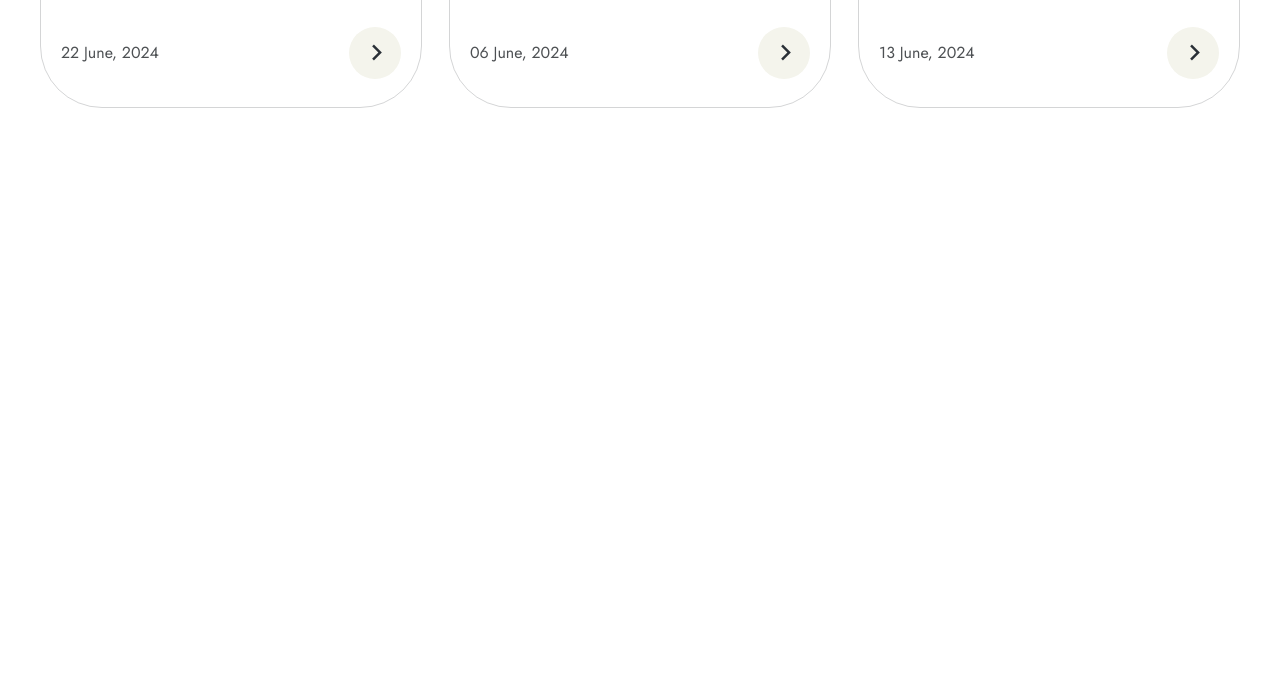
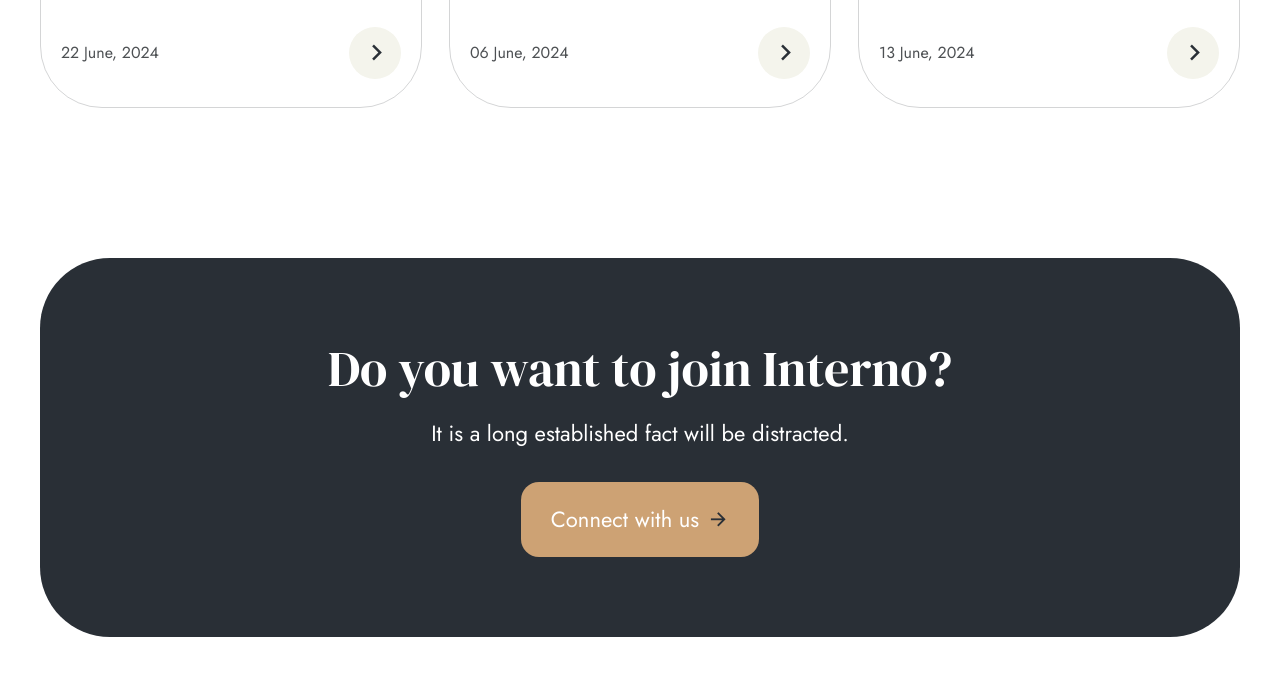
Before and after one commit to NicoSelomin/Interno-landing-page, a website: page index.html in a window 1280 px wide. Shown: the part 6446-7122 px from the top of the page. Drawn offline with nearby package versions, Linux system fonts and the light colour scheme.

Commit message:
contact section completed

```diff
--- a/index.html
+++ b/index.html
@@ -480,6 +480,19 @@
             </div>
         </section>
 
+        <!-- contact -->
+         <section class="contact mt-[80px] xl:mt-[150px] relative z-20">
+            <div class="contact__container container mx-auto bg-primary sm:rounded-[70px] py-[80px]">
+                <div class="contact__text max-w-[640px] mx-auto text-center">
+                    <h2 class="h2 text-white mb-4">Do you want to join Interno?</h2>
+                    <p class="text-white mb-8 max-w-sm xl:max-w-none mx-auto">It is a long established fact will be distracted.</p>
+                    <button class="btn btn-accent mx-auto">
+                        Connect with us <i class="ri-arrow-right-line text-primary"></i>
+                    </button>
+                </div>
+            </div>
+         </section>
+
         <!-- temporary div -->
         <div class="h-[3000px]"></div>
     </main>
```
Also changed, not shown: dist/output.css.
